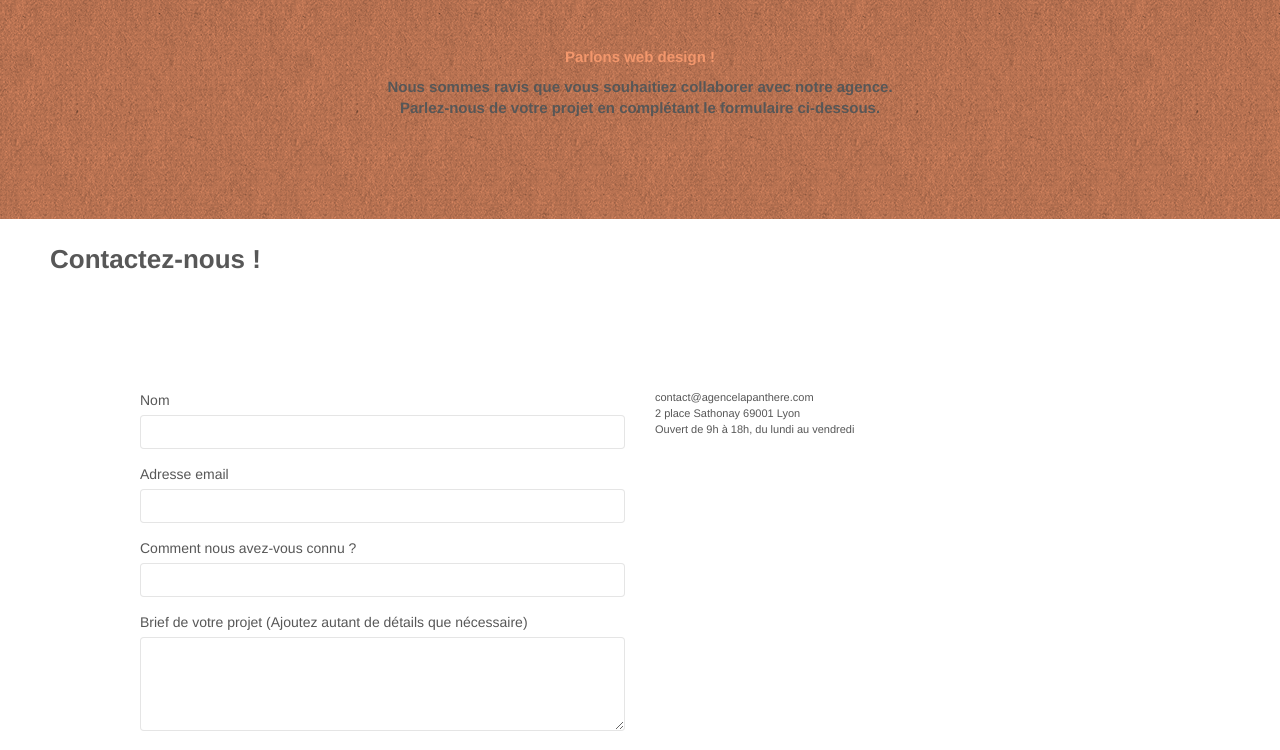
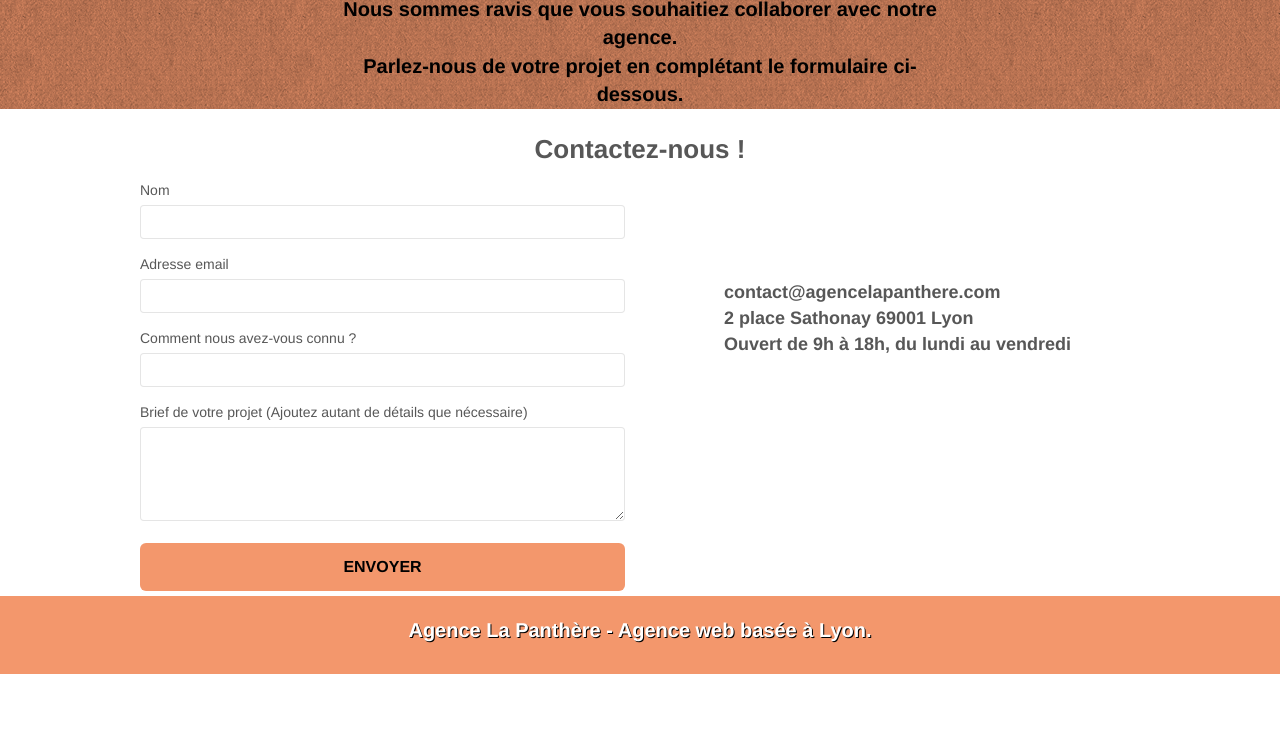
Before and after one commit to janoujan/P4-lapanthere, a plain HTML site: page contact.html in a window 1280 px wide. Shown: the part 163-913 px from the top of the page. After the commit the page ends 837 px from the top, so only its background shows below. Drawn offline with nearby package versions, Linux system fonts and the light colour scheme; files that its build step writes are made by us from their sources.

Commit message:
fix accessibility in contact.html

```diff
--- a/contact.html
+++ b/contact.html
@@ -18,14 +18,14 @@
 
     <link rel="shortcut icon" type="image/png" href="favicon.jpg">
 
-    <link rel="stylesheet" type="text/css" href="./css/bootstrap.min.css">
+    <link rel="stylesheet" type="text/css" href="./css/bootstrap.css">
     <link rel="stylesheet" type="text/css" href="style.css">
-    <link rel="stylesheet" type="text/css" href="./css/et-line.min.css">
-    <link rel="stylesheet" type="text/css" href="./css/font-awesome.min.css">
+    <link rel="stylesheet" type="text/css" href="./css/et-line.css">
+    <link rel="stylesheet" type="text/css" href="./css/font-awesome.css">
 
-    <script src="./js/jquery-2.1.0.min.js"></script>
-    <script src="./js/bootstrap.min.js"></script>
-    <script src="./js/blocs.min.js"></script>
+    <script src="./js/jquery-2.1.0.js"></script>
+    <script src="./js/bootstrap.js"></script>
+    <script src="./js/blocs.js"></script>
     <script src="./js/jqBootstrapValidation.js"></script>
     <script src="./js/formHandler.js"></script>
     <title>Contact</title>
@@ -109,7 +109,7 @@
         <div class="container bloc-lg">
           <div class="row">
             <div class="col-sm-12">
-              <h1 class="text-center hero-bloc-text tc-white titre">
+              <h1 class="text-center hero-bloc-text tc-white titre contact">
                 Parlons web design !
               </h1>
               <p class="text-center mg-lg tc-white tight-width-whitespace description">
@@ -177,7 +177,7 @@
               </form>
             </div>
             <div class="col-sm-6">
-              <p>
+              <p id="adresse">
                 contact@agencelapanthere.com<br>2 place Sathonay 69001 Lyon<br>Ouvert
                 de 9h à 18h, du lundi au vendredi<br>
               </p>
--- a/style.css
+++ b/style.css
@@ -44,9 +44,9 @@
     padding-right: 0;
 }
 
-.bloc-lg {
+/* .bloc-lg {
     padding: 100px 50px;
-}
+} */
 
 .bloc-md {
     padding: 50px;
@@ -736,7 +736,7 @@
     font-size: 25px;
     text-transform: uppercase;
     font-weight: 700;
-    color: #333333 ;
+    color: #333333;
 }
 
 .med-width-whitespace {
@@ -1189,3 +1189,30 @@
     font-size: x-large;
     color: #000000;
 }
+
+.text-center.hero-bloc-text.tc-white.titre.contact {
+    font-size: xx-large;
+    text-shadow: 1px 2px white;
+    font-weight: 800;
+    color: #000000 !important;
+}
+
+.text-center.hero-bloc-text.tc-white.titre.contact+p {
+    color: black;
+    font-size: 2rem;
+}
+
+#bloc-7>h2 {
+    display: flex;
+    justify-content: center;
+    align-items: center;
+}
+
+#adresse {
+    display: flex;
+    justify-content: center;
+    align-items: center;
+    margin-top: 100px;
+    font-size: large;
+    font-weight: 800;
+}
```
